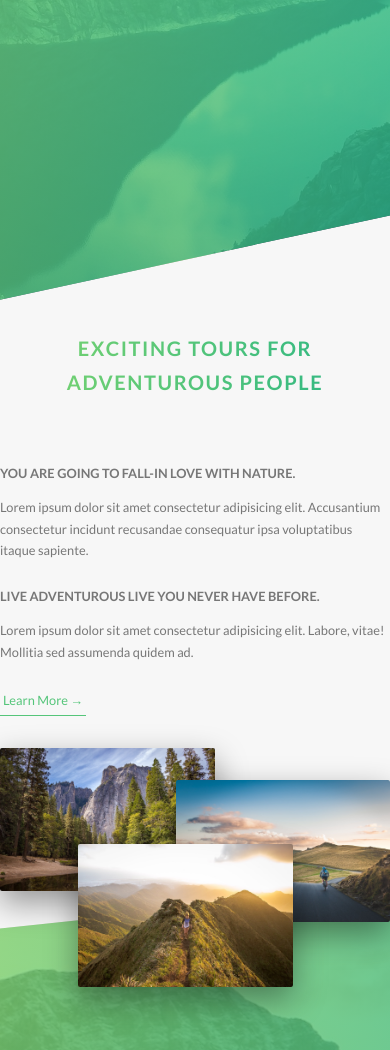
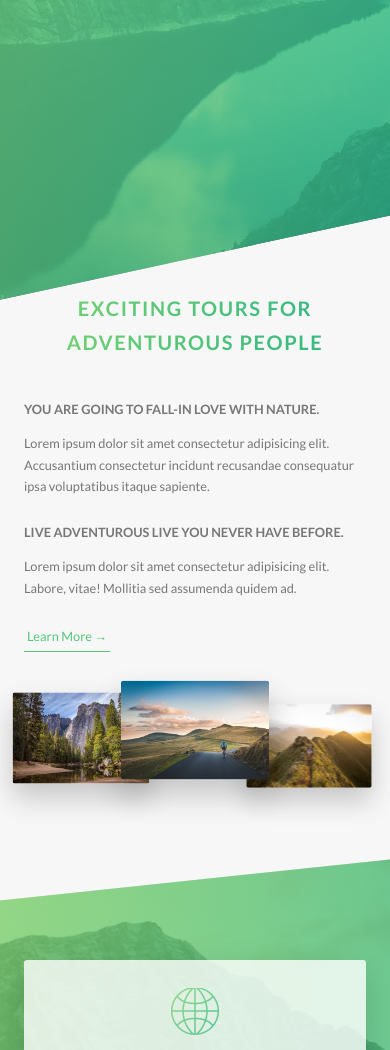
Before and after one commit to kishanjasani/Tour, a website: page index.html in a window 390 px wide. Shown: the part 502-1552 px from the top of the page. Drawn offline with Linux system fonts and the light colour scheme.

Commit message:
Add responsive style for booking stories and footer

```diff
--- a/sass/components/_card.scss
+++ b/sass/components/_card.scss
@@ -118,4 +118,44 @@
         font-size: 6rem;
         font-weight: 100;
     }
+
+    @include respond(tab-port) {
+        height: auto;
+        border-radius: 3px;
+        background-color: $color-white;
+        box-shadow: 0 1.5rem 4rem rgba($color-black, .15);
+
+        &__side {
+            position: relative;
+            box-shadow: none;
+            &--back {
+                transform: rotateY(0);
+                clip-path: polygon(0 15%, 100% 0, 100% 100%, 0 100%);
+            }
+        }
+        &:hover &__side--front {
+            transform: rotateY(0);
+        }
+
+        &__details {
+            padding: 1rem 3rem;
+        }
+
+        // Back side styling
+        &__cta {
+            position: relative;
+            top: 0;
+            left: 0;
+            transform: translate(0);
+            width: 100%;
+            padding: 7rem 4rem 4rem 4rem;
+        }
+        &__price-box {
+            margin-bottom: 6rem;
+        }
+        &__price-value {
+            font-size: 4rem;
+        }
+    }
+
 }
--- a/sass/components/_form.scss
+++ b/sass/components/_form.scss
@@ -14,6 +14,9 @@
         width: 90%;
         display: block;
         transition: all .3s;
+        @include respond(tab-port) {
+            width: 100%;
+        }
 
         &:focus {
             outline: none;
@@ -50,6 +53,10 @@
     &__radio-group {
         width: 49%;
         display: inline-block;
+        @include respond(tab-port) {
+            width: 100%;
+            margin-bottom: 2rem;
+        }
     }
     &__radio-label {
         font-size: $default-font-size;
--- a/sass/components/_story.scss
+++ b/sass/components/_story.scss
@@ -8,8 +8,16 @@
     padding-left: 9rem;
     font-size: $default-font-size;
     transform: skewX(-12deg);
+    @include respond(tab-port) {
+        width: 100%;
+        padding: 4rem;
+        padding-left: 7rem;
+    }
+    @include respond(phone) {
+        transform: skewX(0);
+    }
 
-    @include clearfix;
+
 
     &__shape {
         width: 15rem;
@@ -22,7 +30,11 @@
         clip-path: circle(50% at 50% 50%);
         transform: translateX(-3rem) skewX(12deg);
         position: relative;
+        @include respond(phone) {
+            transform: translateX(-3rem) skewX(0);
+        }
     }
+
     &__img {
         height: 100%;
         transform: translateX(-4rem) scale(1.4);
@@ -30,6 +42,9 @@
     }
     &__text {
         transform: skewX(12deg);
+        @include respond(phone) {
+            transform: skewX(0);
+        }
     }
     &__caption {
         position: absolute;
--- a/sass/pages/_home.scss
+++ b/sass/pages/_home.scss
@@ -54,11 +54,33 @@
         transparent 50%),
         url("../../img/nat-10.jpg");
     background-size: 100%;
-    height: 50rem;
     border-radius: 3px;
     box-shadow: 0 1.5rem 4rem rgba($color-black, .2);
+
+    @include respond(tab-land) {
+        background-image: linear-gradient(105deg,
+        rgba($color-white, .9) 0%,
+        rgba($color-white, .9) 65%,
+        transparent 65%),
+        url("../../img/nat-10.jpg");
+        background-size: cover;
+    }
+
+    @include respond(tab-port) {
+        background-image: linear-gradient(to right,
+        rgba($color-white, .9) 0%,
+        rgba($color-white, .9) 100%),
+        url("../../img/nat-10.jpg");
+    }
+
     &__form {
         width: 50%;
         padding: 6rem;
+        @include respond(tab-land) {
+            width: 65%;
+        }
+        @include respond(tab-port) {
+            width: 100%;
+        }
     }
 }
```
Also changed, not shown: css/style.css.
